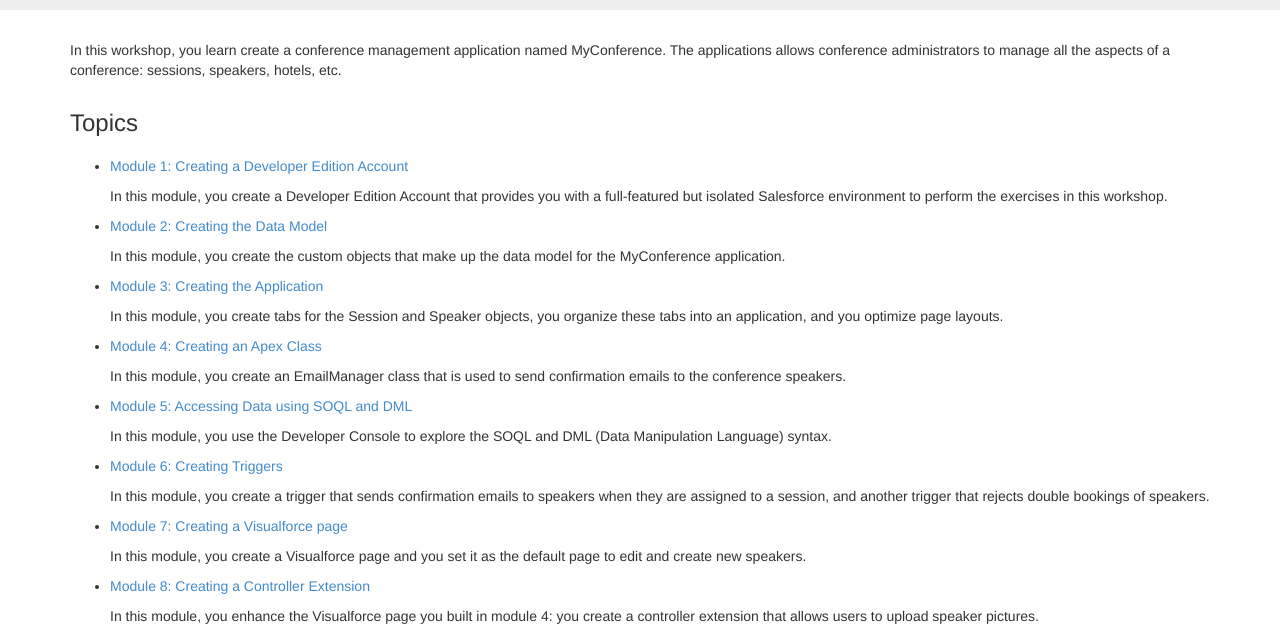
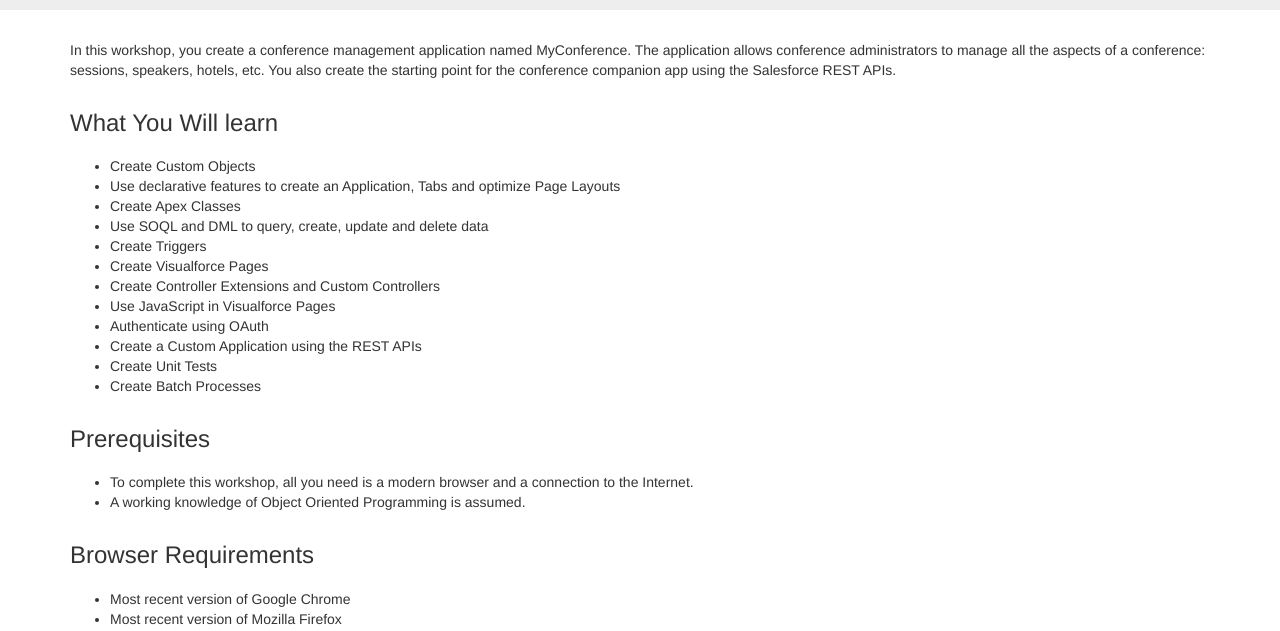
Before and after one commit to ccoenraets/salesforce-developer-workshop, a Jekyll site: the page built from index.md, in a window 1280 px wide and 1400 px high, scrolled down 108 px. Shown: the part 404-1035 px from the top of the window. Built offline with Jekyll 4.4.1, drawn with Linux system fonts in a browser that asks for light colours; Markdown is read by kramdown in place of the engine named in the settings; comment, search, counter and statistics services are not loaded; some of the changed text lies outside the part shown.

Commit message:
updating pages

```diff
--- a/index.md
+++ b/index.md
@@ -2,55 +2,31 @@
 layout: home
 title: Salesforce Developer Workshop
 ---
-In this workshop, you learn create a conference management application named MyConference. The applications allows conference administrators to manage all the aspects of a conference: sessions, speakers, hotels, etc.
+In this workshop, you create a conference management application named MyConference. The application allows conference administrators to manage all the aspects of a conference: sessions, speakers, hotels, etc. You also create the starting point for the conference companion app using the Salesforce REST APIs.
 
+### What You Will learn
 
-### Topics
+- Create Custom Objects
+- Use declarative features to create an Application, Tabs and optimize Page Layouts
+- Create Apex Classes
+- Use SOQL and DML to query, create, update and delete data
+- Create Triggers
+- Create Visualforce Pages
+- Create Controller Extensions and Custom Controllers
+- Use JavaScript in Visualforce Pages
+- Authenticate using OAuth
+- Create a Custom Application using the REST APIs
+- Create Unit Tests
+- Create Batch Processes
 
-- [Module 1: Creating a Developer Edition Account](Creating-a-Developer-Edition-Account.html)
+### Prerequisites
 
-  In this module, you create a Developer Edition Account that provides you with a full-featured but isolated Salesforce environment to perform the exercises in this workshop.
+- To complete this workshop, all you need is a modern browser and a connection to the Internet.
+- A working knowledge of Object Oriented Programming is assumed.
 
-- [Module 2: Creating the Data Model](Creating-the-Data-Model.html)
+### Browser Requirements
 
-  In this module, you create the custom objects that make up the data model for the MyConference application.
-
-- [Module 3: Creating the Application](Creating-the-Application.html)
-
-  In this module, you create tabs for the Session and Speaker objects, you organize these tabs into an application, and you optimize page layouts.
-
-- [Module 4: Creating an Apex Class](Creating-an-Apex-Class.html)
-
-  In this module, you create an EmailManager class that is used to send confirmation emails to the conference speakers.
-
-- [Module 5: Accessing Data using SOQL and DML](Accessing-Data-using-SOQL-and-DML.html)
-
-  In this module, you use the Developer Console to explore the SOQL and DML (Data Manipulation Language) syntax.
-
-- [Module 6: Creating Triggers](Creating-Triggers.html)
-
-  In this module, you create a trigger that sends confirmation emails to speakers when they are assigned to a session, and another trigger that rejects double bookings of speakers.
-
-- [Module 7: Creating a Visualforce page](Creating-a-Visualforce-Page.html)
-
-  In this module, you create a Visualforce page and you set it as the default page to edit and create new speakers.
-
-- [Module 8: Creating a Controller Extension](Creating-a-Controller-Extension.html)
-
-  In this module, you enhance the Visualforce page you built in module 4: you create a controller extension that allows users to upload speaker pictures.
-
-- [Module 9: Using Javascript in Visualforce Pages](Using-JavaScript-in-Visualforce-Pages.html)
-
-  In this module, you create a custom controller with a method that returns a list of conference hotels. You create a Visualforce page that invokes that method using JavaScript Remoting, and uses the Google Maps SDK to display the hotels on a map.
-
-- [Module 10: Creating a Custom Application using the REST APIs](Using-the-Salesforce1-Platform-APIs.html)
-
-  In this module, you create an application that runs outside your Salesforce instance: it uses OAuth to authenticate with Salesforce, and the REST APIs to access Salesforce data.
-
-- [Module 11: Testing](Testing.html)
-
-  In this module, you write tests for RejectDoubleBooking trigger you created in module 6.
-
-- [Module 12: Batch and Schedule Jobs](Batch-and-Schedule.html)
-
-  In this module, you create and execute a batch process to send reminder emails to the conference speakers.
+- Most recent version of Google Chrome
+- Most recent version of Mozilla Firefox
+- Most recent version of Safari
+- Internet Explorer 9 or higher
```
